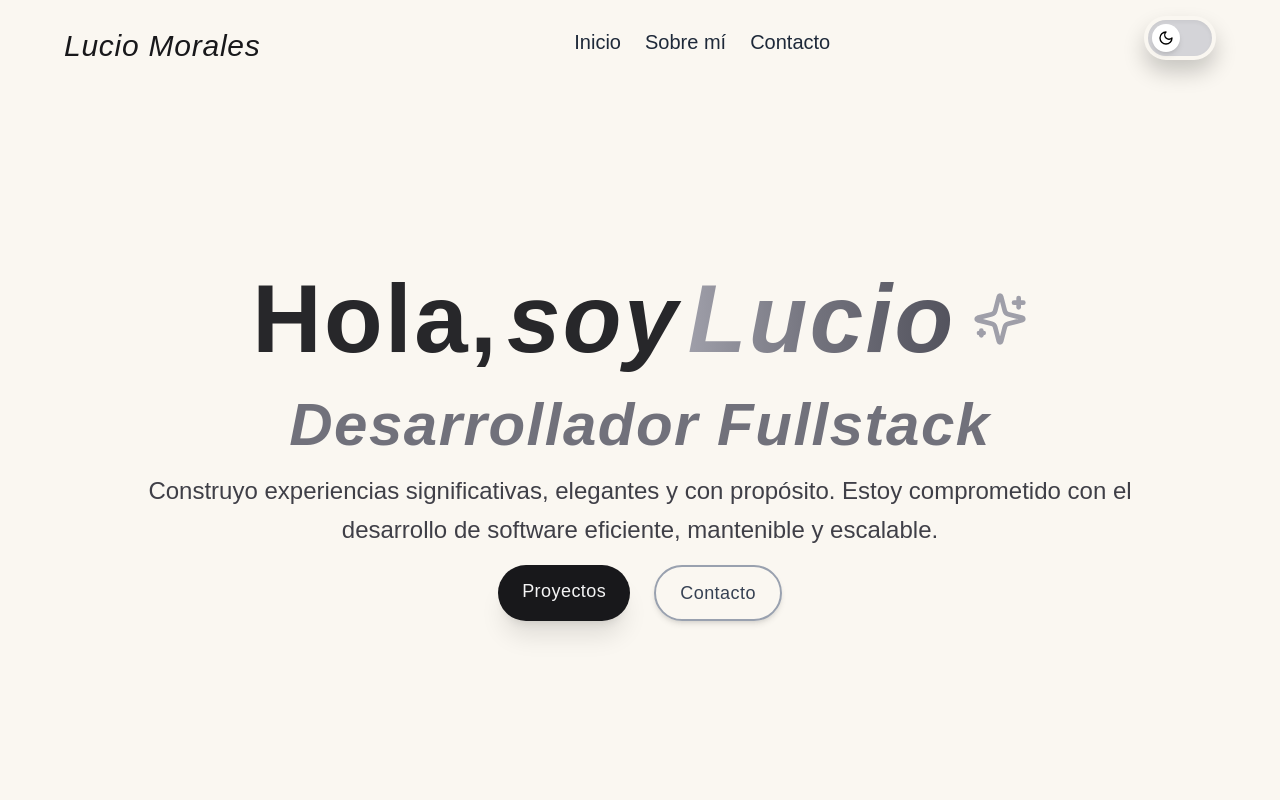
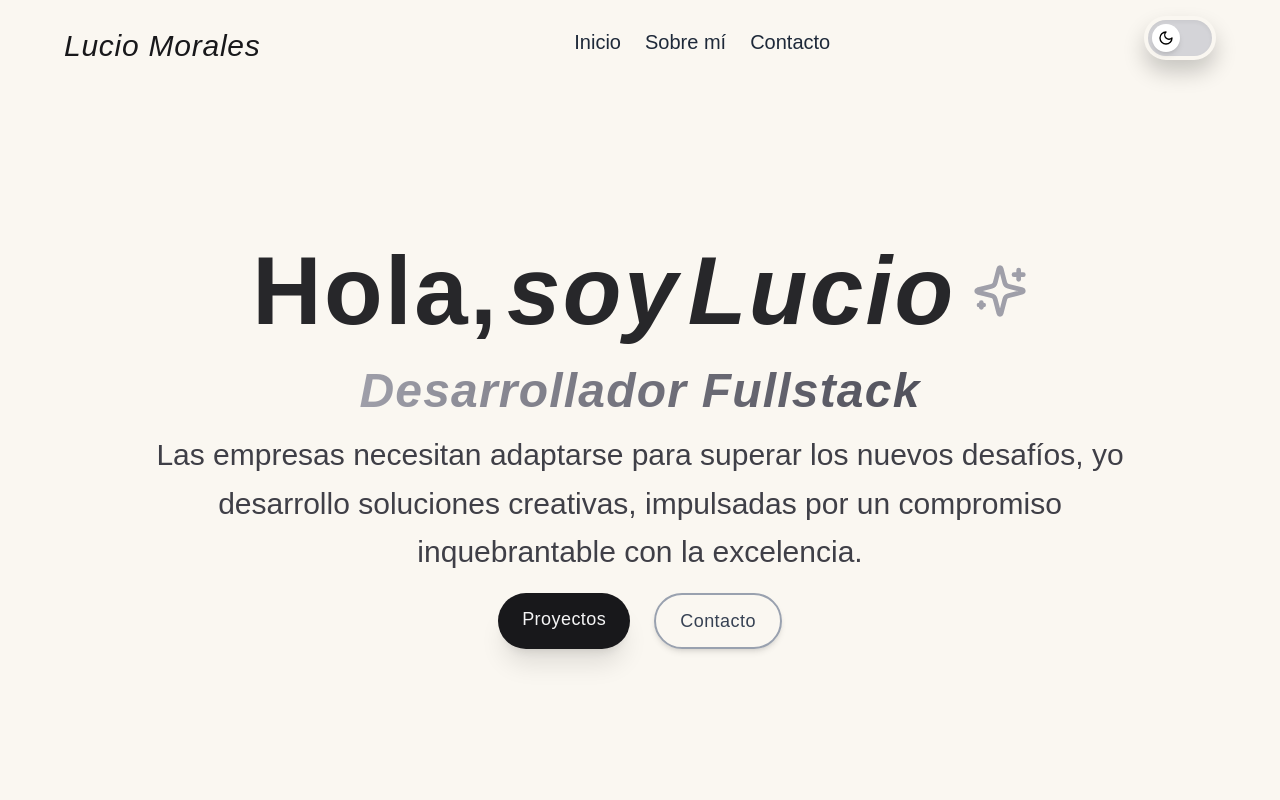
Before and after one commit to Lucio-Morales/my-web, a React (Vite) app: page / in a window 1280 px wide. Shown: the top 800 px of the page. Built offline with nearby package versions, Linux system fonts and the light colour scheme; a web font is replaced by a local one.

Commit message:
change hero text

```diff
--- a/src/pages/home/sections/Hero.tsx
+++ b/src/pages/home/sections/Hero.tsx
@@ -7,22 +7,24 @@ const Hero = () => {
         <h1 className="text-6xl sm:text-8xl font-extrabold sm:tracking-wide leading-tight text-zinc-800 dark:text-white flex flex-col sm:flex-row sm:items-center sm:justify-center">
           <span className="mr-2">Hola, </span>
           <span className="text-primary italic flex items-center sm:justify-center">
-            soy{' '}
-            <span className="ml-2 font-bold underline relative inline-block bg-gradient-to-r from-zinc-400 via-zinc-500 to-zinc-600 bg-clip-text text-transparent animate-gradient-x">
-              Lucio
-              <span className="absolute inset-0 animate-ping opacity-10 rounded-full bg-zinc-400 dark:bg-zinc-600"></span>
-            </span>
+            soy <span className="ml-2 font-bold relative inline-block text-zinc-800 dark:text-white">Lucio</span>
             <Sparkles className="ml-4 text-zinc-400 dark:text-zinc-300" size={56} />
           </span>
         </h1>
 
-        <h2 className="text-4xl sm:text-6xl italic tracking-wide font-semibold text-zinc-500 dark:text-zinc-400">
-          Desarrollador <span className="text-primary italic">Fullstack</span>
+        {/* <h2 className="text-4xl sm:text-5xl italic tracking-wide font-semibold text-zinc-500 dark:text-zinc-400">
+          {'{ '} Desarrollador <span className="text-primary">Fullstack {' }'}</span>
+        </h2> */}
+        <h2 className="text-4xl sm:text-5xl italic tracking-wide font-semibold text-zinc-500 dark:text-zinc-400 relative inline-block">
+          <span className="relative inline-block bg-gradient-to-r from-zinc-400 via-zinc-500 to-zinc-600 bg-clip-text text-transparent animate-gradient-x">
+            Desarrollador Fullstack
+            <span className="absolute inset-0 rounded-full bg-zinc-400 dark:bg-zinc-600 opacity-10 animate-ping"></span>
+          </span>
         </h2>
 
-        <p className="text-lg sm:text-2xl text-zinc-700 dark:text-zinc-300 leading-relaxed">
-          Construyo experiencias significativas, elegantes y con propósito. Estoy comprometido con el desarrollo de
-          software eficiente, mantenible y escalable.
+        <p className="text-xl sm:text-3xl text-zinc-700 dark:text-zinc-300 leading-relaxed">
+          Las empresas necesitan adaptarse para superar los nuevos desafíos, yo desarrollo soluciones creativas,
+          impulsadas por un compromiso inquebrantable con la excelencia.
         </p>
 
         <div className="flex sm:justify-center gap-6">
```
